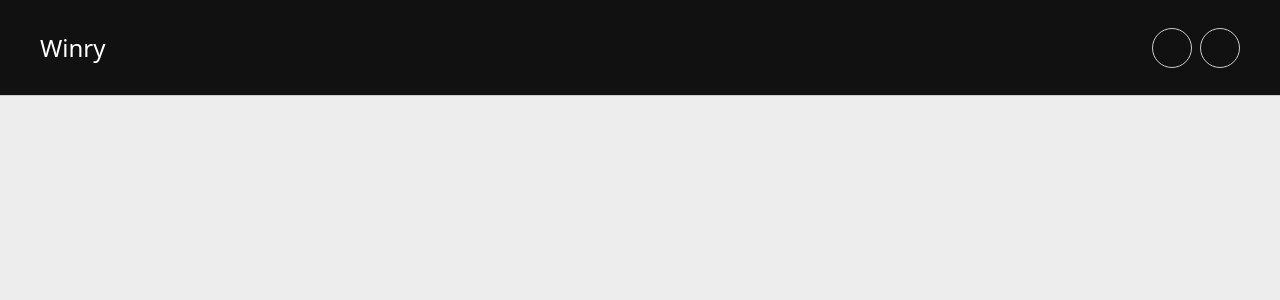
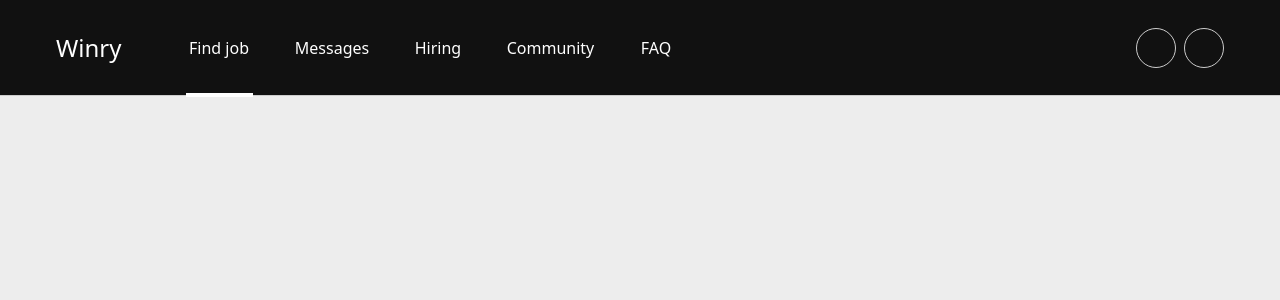
Before and after one commit to ark1111/L-Project-1-front, a React (Vite) app: page / in a window 1280 px wide. Shown: the top 300 px of the page. Built offline with nearby package versions, Linux system fonts and the light colour scheme.

Commit message:
feat: Header/menu

```diff
--- a/src/components/header/Header.tsx
+++ b/src/components/header/Header.tsx
@@ -1,14 +1,16 @@
+import Menu from "./Menu";
 import Tools from "./Tools";
 
 const Header = () => {
   return (
-    <div className="w-full h-24 bg-surface-one px-10 flex items-center justify-between border-b border-divider-main">
+    <div className="w-full h-24 bg-surface-one px-14 flex items-center justify-between border-b border-divider-main">
       {/* ----logo-and-menu-------- */}
-      <div className="flex items-center gap-x-10">
+      <div className="h-full flex items-center gap-x-16">
         {/* -----logo----- */}
         <div className="flex items-center gap-x-2">
             <div className="text-2xl font-medium text-text-on_surface_one-main">Winry</div>
         </div>
+        <Menu/>
       </div>
       <Tools/>
 
--- /dev/null
+++ b/src/components/header/Menu.tsx
@@ -0,0 +1,76 @@
+import { useState } from "react";
+
+const menuList = [
+  {
+    id: 1,
+    title: "Find job",
+    link: "/find-job",
+    lineWidth: 67,
+  },
+  {
+    id: 2,
+    title: "Messages",
+    link: "/messages",
+    lineWidth: 79,
+  },
+  {
+    id: 3,
+    title: "Hiring",
+    link: "/hiring",
+    lineWidth: 53,
+  },
+  {
+    id: 4,
+    title: "Community",
+    link: "/community",
+    lineWidth: 92,
+  },
+  {
+    id: 5,
+    title: "FAQ",
+    link: "/faq",
+    lineWidth: 39,
+  },
+];
+
+const Menu = () => {
+  const [activeId, setActiveId] = useState(1);
+
+  const changeMenu = (id: number) => {
+    setActiveId(id);
+  };
+
+  const findLinePosition = () => {
+    let amount = 0;
+    for (let i = 0; i < menuList.length; i++) {
+      if (i + 1 < activeId) {
+        amount += menuList[i].lineWidth;
+      }
+    }
+    amount += (activeId - 1) * 40;
+    return amount;
+  };
+  return (
+    <div className="w-full h-full flex items-center gap-x-10 relative">
+      {menuList.map((item) => (
+        <div
+          key={item.id}
+          className="text-base text-text-on_surface_one-main cursor-pointer flex items-center justify-center"
+          onClick={() => changeMenu(item.id)}
+          style={{ width: item.lineWidth }}
+        >
+          {item.title}
+        </div>
+      ))}
+      <div
+        className="h-1 bg-text-on_surface_one-main absolute -bottom-0.5 left-0 transition-all duration-500"
+        style={{
+          width: `${menuList[activeId - 1].lineWidth}px`,
+          transform: `translateX(${findLinePosition()}px)`,
+        }}
+      ></div>
+    </div>
+  );
+};
+
+export default Menu;
```
